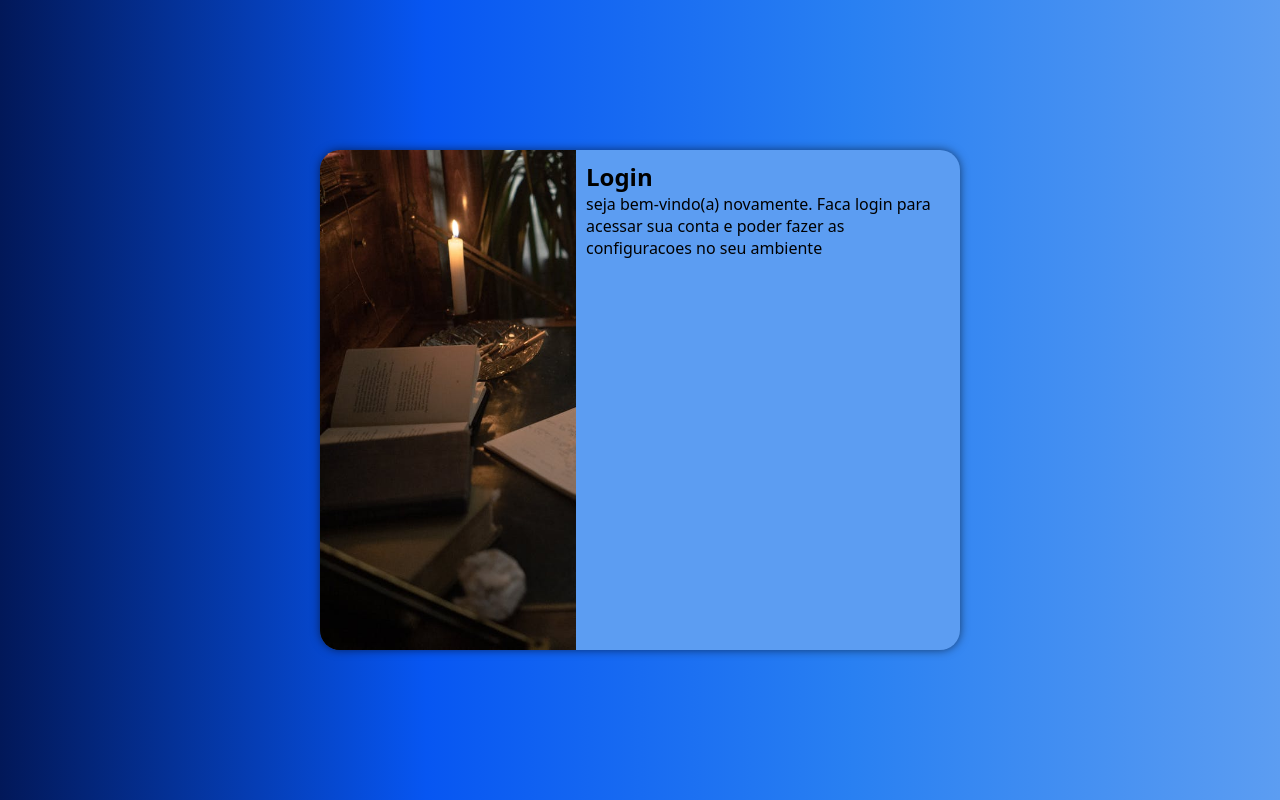
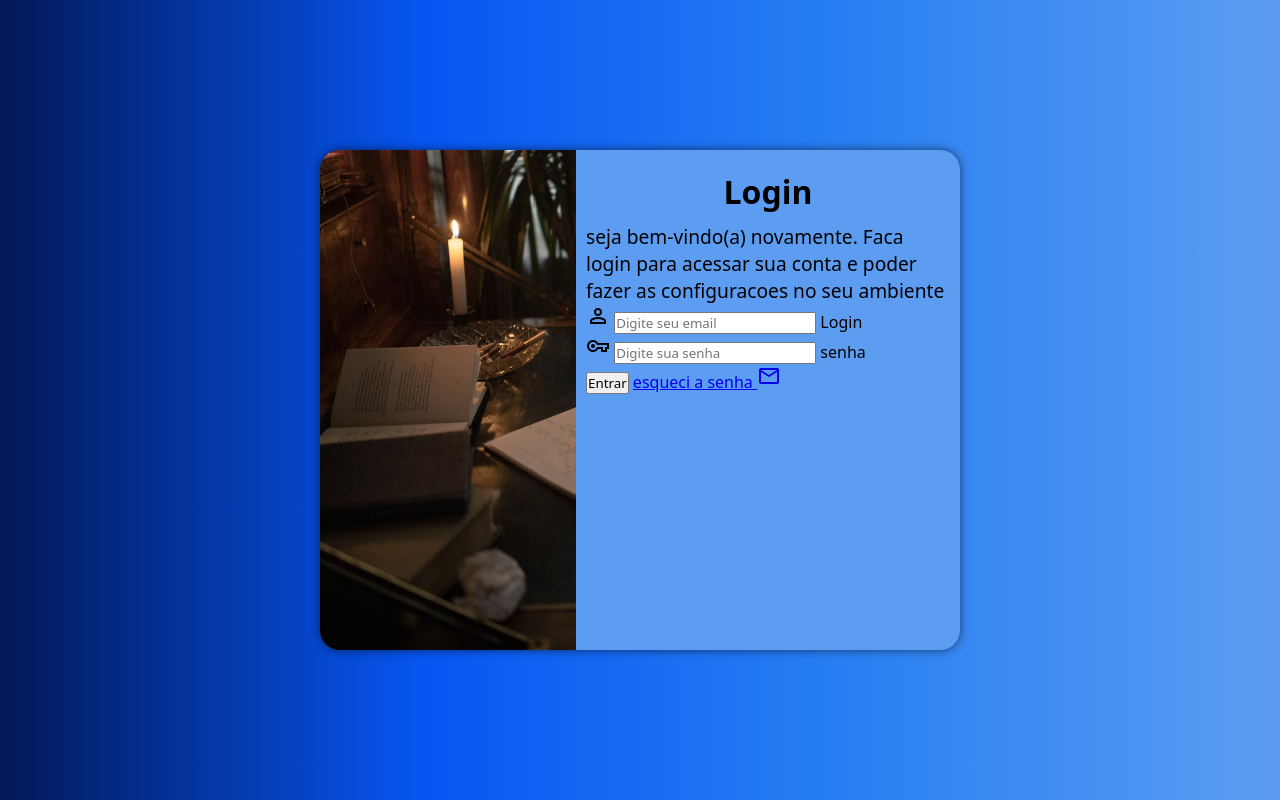
Before and after one commit to joaovitor2074/projeto-login, a plain HTML site: page index.html in a window 1280 px wide. Drawn offline with nearby package versions, Linux system fonts and the light colour scheme.

Commit message:
fazendo o formulario

```diff
--- a/estilos/mediaquery.css
+++ b/estilos/mediaquery.css
@@ -19,6 +19,9 @@
         float: right;
         width: 70%;
     }
+    #formulario > p{
+        font-size: 1.0em;
+    }
 }
 
 @media screen and (min-width:993px) {
@@ -39,5 +42,11 @@
         float: right;
         width: 60%;
     }
+    #formulario > h1{
+        font-size: 2em;
+    }
+    #formulario > p{
+        font-size: 1.2em;
+    }
 
 }
--- a/estilos/style.css
+++ b/estilos/style.css
@@ -52,3 +52,12 @@ main{
     padding: 10px;
     display: block;
 }
+
+#formulario > h1{
+    text-align: center;
+    margin: 10px 0px;
+}
+
+#formulario > p{
+    font-size: 0.8em;
+}
--- a/index.html
+++ b/index.html
@@ -4,6 +4,7 @@
     <meta charset="UTF-8">
     <meta name="viewport" content="width=device-width, initial-scale=1.0">
     <title>Login</title>
+    <link href="https://fonts.googleapis.com/css2?family=Material+Symbols+Outlined" rel="stylesheet" />
     <link rel="stylesheet" href="estilos/style.css">
     <link rel="stylesheet" href="estilos/mediaquery.css">
 </head>
@@ -17,8 +18,24 @@
                 <h1>Login</h1>
                 <p>seja bem-vindo(a) novamente. Faca login para acessar sua conta e poder fazer as configuracoes no seu ambiente</p>
 
-                <form action="login.js" method="post">
+                <form action="login.js" method="post" autocomplete="on">
+                    <div class="campo">
+                        <span class="material-symbols-outlined">
+                            person
+                            </span>
+                        <input type="email" name="login" id="ilogin" placeholder="Digite seu email" required autocomplete="email">
+                        <label for="ilogin">Login</label>
+                    </div>
+                    <div class="campo">
+                        <span class="material-symbols-outlined">
+                            vpn_key
+                        </span>
+                        <input type="password" name="senha" id="isenha" placeholder="Digite sua senha" required minlength="8" maxlength="16" autocomplete="current-password">
+                        <label for="isenha" >senha</label>
+                    </div>
 
+                    <input type="submit" value="Entrar">
+                    <a href="#">esqueci a senha <i class="material-symbols-outlined">mail</i></a>
                 </form>
             </div>
         </section>
```
